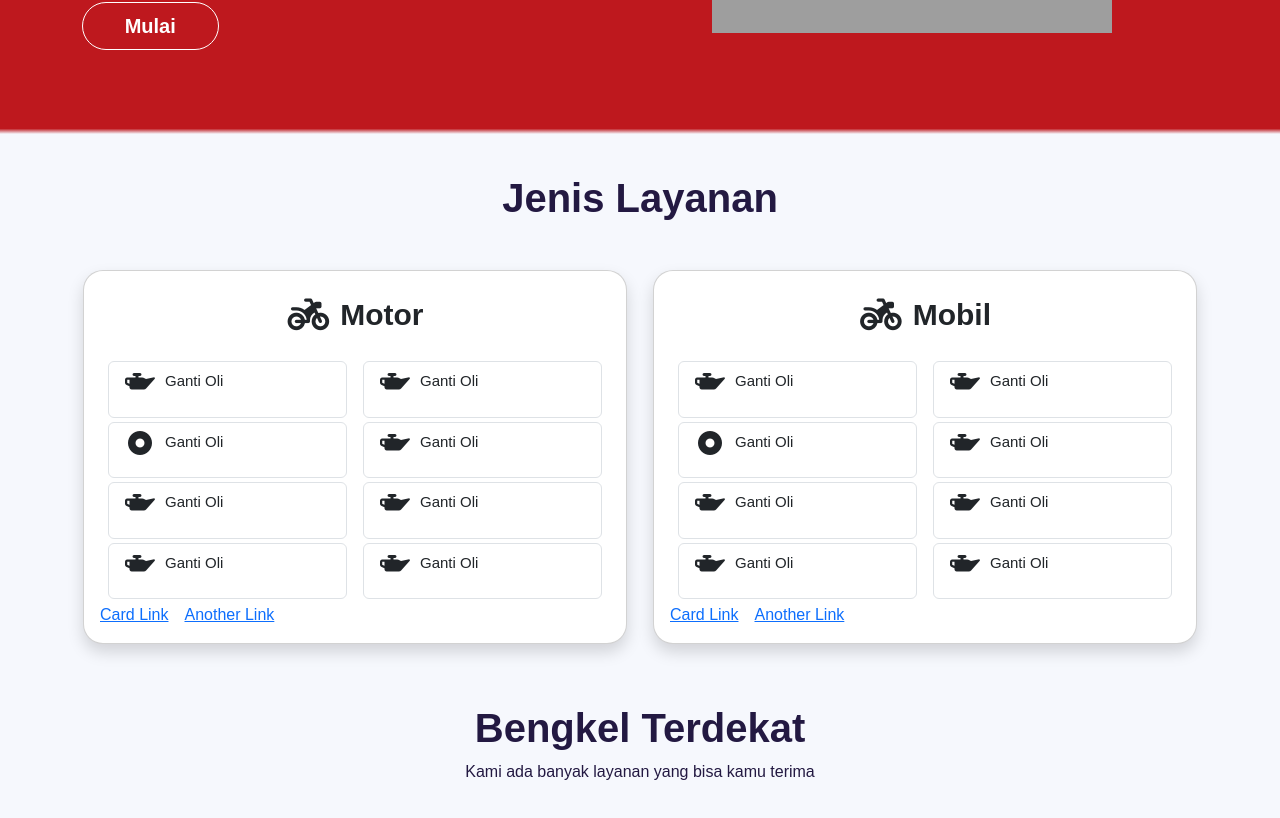
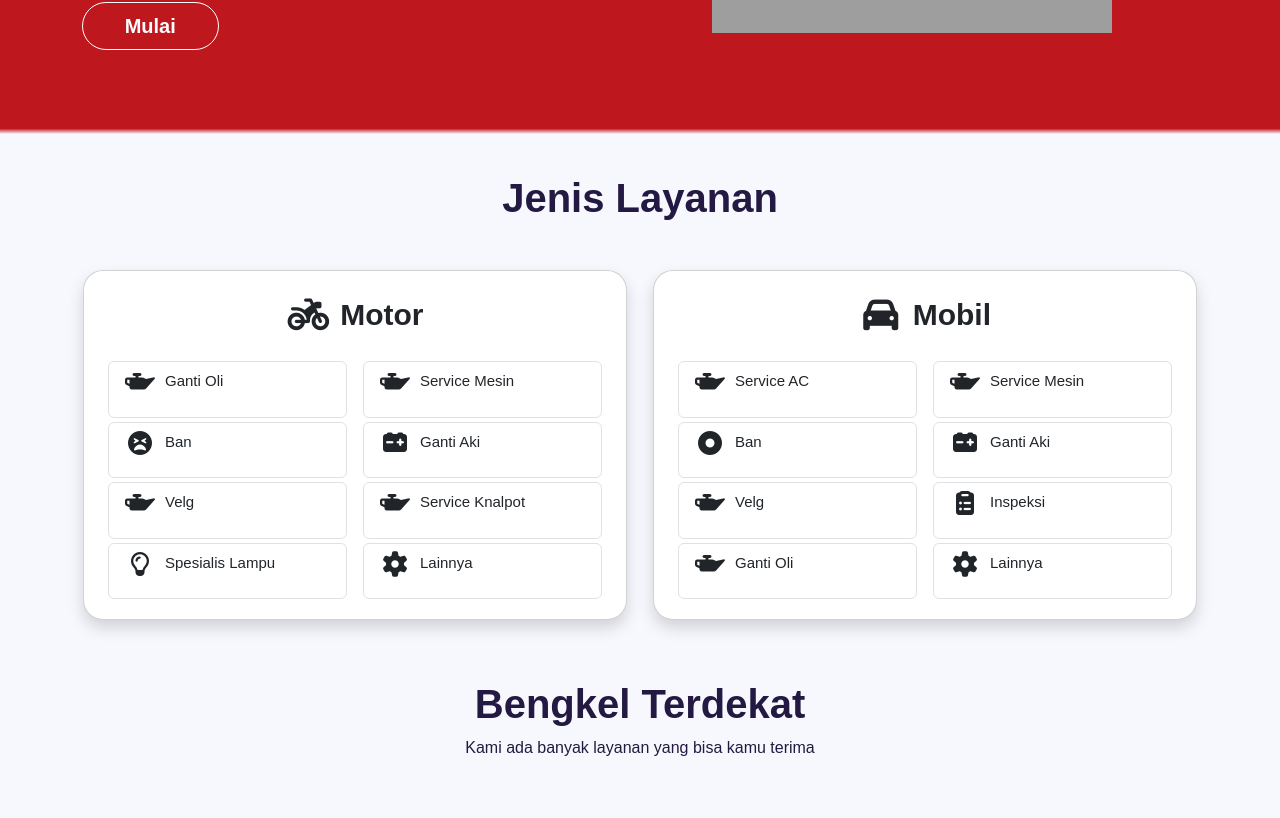
Before and after one commit to Arifalhakimi/Project_massive, a React (Vite) app: page / in a window 1280 px wide. Shown: the part 416-1234 px from the top of the page. Built offline with nearby package versions, Linux system fonts and the light colour scheme; grey boxes are pictures that could not be loaded.

Commit message:
Merubah Text Jenis Layanan dan Beberapa Ikon

```diff
--- a/src/components/JenisLayananComponent.jsx
+++ b/src/components/JenisLayananComponent.jsx
@@ -29,14 +29,78 @@ function JenisLayananComponent() {
                                             </ListGroup>
                                             <ListGroup variant="list-group-flush mx-2 my-1 ">
                                                 <ListGroup.Item className='d-flex '>
-                                                    <i className='fas fa-dot-circle'></i>
-                                                    <p>Ganti Oli</p>
+                                                    <i className='fas fa-light fa-tired'></i>
+                                                    <p>Ban</p>
                                                 </ListGroup.Item>
                                             </ListGroup>
                                             <ListGroup variant="list-group-flush mx-2 my-1 ">
                                                 <ListGroup.Item className='d-flex '>
                                                     <i className='	fas fa-oil-can'></i>
-                                                    <p>Ganti Oli</p>
+                                                    <p>Velg</p>
+                                                </ListGroup.Item>
+                                            </ListGroup>
+                                            <ListGroup variant="list-group-flush mx-2 my-1 ">
+                                                <ListGroup.Item className='d-flex '>
+                                                    <i className='	far fa-lightbulb'></i>
+                                                    <p>Spesialis Lampu</p>
+                                                </ListGroup.Item>
+                                            </ListGroup>
+                                        </Col>
+                                        <Col lg="6" className='baris1'>
+                                            <ListGroup variant="list-group-flush mx-2 my-1">
+                                                <ListGroup.Item className='d-flex '>
+                                                    <i className='	fas fa-oil-can'></i>
+                                                    <p>Service Mesin</p>
+                                                </ListGroup.Item>
+                                            </ListGroup>
+                                            <ListGroup variant="list-group-flush mx-2 my-1 ">
+                                                <ListGroup.Item className='d-flex '>
+                                                    <i className='	fas fa-car-battery'></i>
+                                                    <p>Ganti Aki</p>
+                                                </ListGroup.Item>
+                                            </ListGroup>
+                                            <ListGroup variant="list-group-flush mx-2 my-1 ">
+                                                <ListGroup.Item className='d-flex '>
+                                                    <i className='	fas fa-oil-can'></i>
+                                                    <p>Service Knalpot</p>
+                                                </ListGroup.Item>
+                                            </ListGroup>
+                                            <ListGroup variant="list-group-flush mx-2 my-1 ">
+                                                <ListGroup.Item className='d-flex '>
+                                                    <i className='	fas fa-gear'></i>
+                                                    <p>Lainnya</p>
+                                                </ListGroup.Item>
+                                            </ListGroup>
+                                        </Col>
+                                    </div>
+                                </Card.Body>
+                            </Card>
+                        </Col>
+                        <Col className=' d-flex justify-content-center'>
+                            <Card className='shadow' style={{ width: '34rem' }}>
+                                <Card.Body>
+                                    <Card.Title className='title d-flex justify-content-center'>
+                                        <i className='	fas fa-car'></i>
+                                        <p>Mobil</p>
+                                    </Card.Title>
+                                    <div className='border-kendaraan d-flex justify-content-center'>
+                                        <Col lg="6" className='baris1 '>
+                                            <ListGroup variant="list-group-flush mx-2 my-1">
+                                                <ListGroup.Item className='item-border-kendaraan d-flex '>
+                                                    <i className='	fas fa-oil-can'></i>
+                                                    <p>Service AC</p>
+                                                </ListGroup.Item>
+                                            </ListGroup>
+                                            <ListGroup variant="list-group-flush mx-2 my-1 ">
+                                                <ListGroup.Item className='d-flex '>
+                                                    <i className='fas fa-dot-circle'></i>
+                                                    <p>Ban</p>
+                                                </ListGroup.Item>
+                                            </ListGroup>
+                                            <ListGroup variant="list-group-flush mx-2 my-1 ">
+                                                <ListGroup.Item className='d-flex '>
+                                                    <i className='	fas fa-oil-can'></i>
+                                                    <p>Velg</p>
                                                 </ListGroup.Item>
                                             </ListGroup>
                                             <ListGroup variant="list-group-flush mx-2 my-1 ">
@@ -50,97 +114,29 @@ function JenisLayananComponent() {
                                             <ListGroup variant="list-group-flush mx-2 my-1">
                                                 <ListGroup.Item className='d-flex '>
                                                     <i className='	fas fa-oil-can'></i>
-                                                    <p>Ganti Oli</p>
+                                                    <p>Service Mesin</p>
                                                 </ListGroup.Item>
                                             </ListGroup>
                                             <ListGroup variant="list-group-flush mx-2 my-1 ">
                                                 <ListGroup.Item className='d-flex '>
-                                                    <i className='	fas fa-oil-can'></i>
-                                                    <p>Ganti Oli</p>
+                                                    <i className='	fas fa-car-battery'></i>
+                                                    <p>Ganti Aki</p>
                                                 </ListGroup.Item>
                                             </ListGroup>
                                             <ListGroup variant="list-group-flush mx-2 my-1 ">
                                                 <ListGroup.Item className='d-flex '>
-                                                    <i className='	fas fa-oil-can'></i>
-                                                    <p>Ganti Oli</p>
+                                                    <i className='	fas fa-clipboard-list'></i>
+                                                    <p>Inspeksi</p>
                                                 </ListGroup.Item>
                                             </ListGroup>
                                             <ListGroup variant="list-group-flush mx-2 my-1 ">
                                                 <ListGroup.Item className='d-flex '>
-                                                    <i className='	fas fa-oil-can'></i>
-                                                    <p>Ganti Oli</p>
+                                                    <i className='	fas fa-gear'></i>
+                                                    <p>Lainnya</p>
                                                 </ListGroup.Item>
                                             </ListGroup>
                                         </Col>
                                     </div>
-                                    <Card.Link href="#">Card Link</Card.Link>
-                                    <Card.Link href="#">Another Link</Card.Link>
-                                </Card.Body>
-                            </Card>
-                        </Col>
-                        <Col className=' d-flex justify-content-center'>
-                            <Card className='shadow' style={{ width: '34rem' }}>
-                                <Card.Body>
-                                    <Card.Title className='title d-flex justify-content-center'>
-                                        <i className='	fas fa-motorcycle'></i>
-                                        <p>Mobil</p>
-                                    </Card.Title>
-                                    <div className='border-kendaraan d-flex justify-content-center'>
-                                        <Col lg="6" className='baris1 '>
-                                            <ListGroup variant="list-group-flush mx-2 my-1">
-                                                <ListGroup.Item className='item-border-kendaraan d-flex '>
-                                                    <i className='	fas fa-oil-can'></i>
-                                                    <p>Ganti Oli</p>
-                                                </ListGroup.Item>
-                                            </ListGroup>
-                                            <ListGroup variant="list-group-flush mx-2 my-1 ">
-                                                <ListGroup.Item className='d-flex '>
-                                                    <i className='fas fa-dot-circle'></i>
-                                                    <p>Ganti Oli</p>
-                                                </ListGroup.Item>
-                                            </ListGroup>
-                                            <ListGroup variant="list-group-flush mx-2 my-1 ">
-                                                <ListGroup.Item className='d-flex '>
-                                                    <i className='	fas fa-oil-can'></i>
-                                                    <p>Ganti Oli</p>
-                                                </ListGroup.Item>
-                                            </ListGroup>
-                                            <ListGroup variant="list-group-flush mx-2 my-1 ">
-                                                <ListGroup.Item className='d-flex '>
-                                                    <i className='	fas fa-oil-can'></i>
-                                                    <p>Ganti Oli</p>
-                                                </ListGroup.Item>
-                                            </ListGroup>
-                                        </Col>
-                                        <Col lg="6" className='baris1'>
-                                            <ListGroup variant="list-group-flush mx-2 my-1">
-                                                <ListGroup.Item className='d-flex '>
-                                                    <i className='	fas fa-oil-can'></i>
-                                                    <p>Ganti Oli</p>
-                                                </ListGroup.Item>
-                                            </ListGroup>
-                                            <ListGroup variant="list-group-flush mx-2 my-1 ">
-                                                <ListGroup.Item className='d-flex '>
-                                                    <i className='	fas fa-oil-can'></i>
-                                                    <p>Ganti Oli</p>
-                                                </ListGroup.Item>
-                                            </ListGroup>
-                                            <ListGroup variant="list-group-flush mx-2 my-1 ">
-                                                <ListGroup.Item className='d-flex '>
-                                                    <i className='	fas fa-oil-can'></i>
-                                                    <p>Ganti Oli</p>
-                                                </ListGroup.Item>
-                                            </ListGroup>
-                                            <ListGroup variant="list-group-flush mx-2 my-1 ">
-                                                <ListGroup.Item className='d-flex '>
-                                                    <i className='	fas fa-oil-can'></i>
-                                                    <p>Ganti Oli</p>
-                                                </ListGroup.Item>
-                                            </ListGroup>
-                                        </Col>
-                                    </div>
-                                    <Card.Link href="#">Card Link</Card.Link>
-                                    <Card.Link href="#">Another Link</Card.Link>
                                 </Card.Body>
                             </Card>
                         </Col>
```
